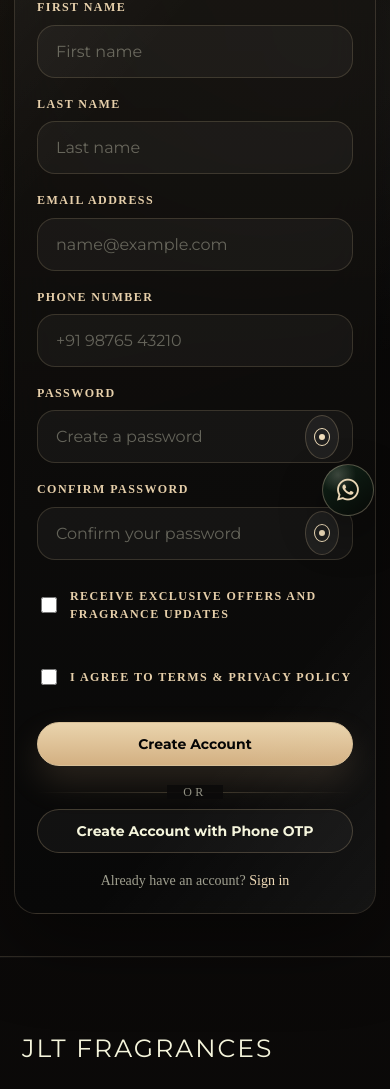
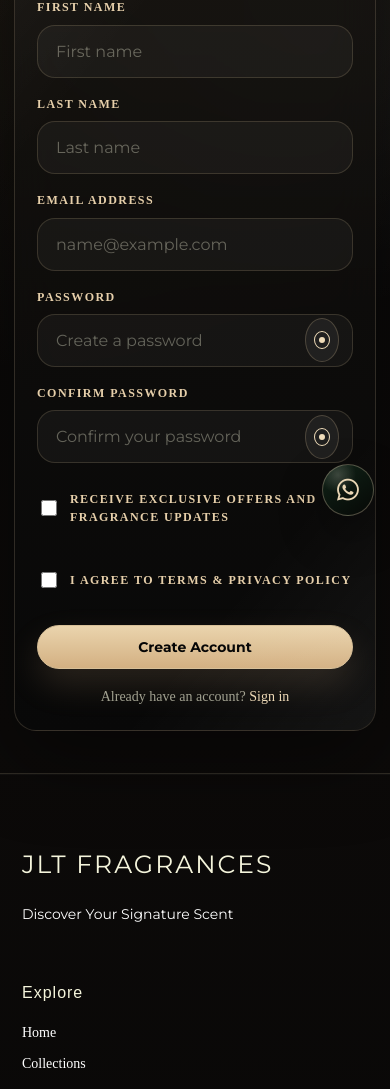
Before and after one commit to AdnanUmmer/JLT_Fragrances, a Django app: page /signup/ in a window 390 px wide. Shown: the part 310-1399 px from the top of the page. Run offline with Django 5.2, Linux system fonts and the light colour scheme; tables that the repository leaves empty hold one stand-in row (values such as "Sample post"); some web fonts are replaced.

Commit message:
Fix Pillow issue and update mobile/UI improvements

```diff
--- a/perfume_site/settings.py
+++ b/perfume_site/settings.py
@@ -218,12 +218,6 @@ BRAND_LOGO_URL = os.getenv('BRAND_LOGO_URL', '')
 WHATSAPP_NUMBER = os.getenv('WHATSAPP_NUMBER', '')
 WHATSAPP_MESSAGE = os.getenv('WHATSAPP_MESSAGE', 'Hello JLT Fragrances, I would like help choosing a perfume.')
 
-# Phone OTP via Twilio SMS. In DEBUG, missing Twilio credentials use a local development OTP message.
-TWILIO_ACCOUNT_SID = os.getenv('TWILIO_ACCOUNT_SID', '')
-TWILIO_AUTH_TOKEN = os.getenv('TWILIO_AUTH_TOKEN', '')
-TWILIO_FROM_NUMBER = os.getenv('TWILIO_FROM_NUMBER', '')
-PHONE_OTP_EXPIRY_MINUTES = int(os.getenv('PHONE_OTP_EXPIRY_MINUTES', '10'))
-
 # ========================
 # TELEGRAM
 # ========================
--- a/requirements.txt
+++ b/requirements.txt
@@ -7,7 +7,6 @@ openpyxl>=3.1,<4
 psycopg[binary]>=3.2,<3.4
 python-dotenv>=1.0,<2
 razorpay>=1.4.2,<2
-requests>=2.32,<3
 setuptools>=69.5,<70
 wheel>=0.45,<1
 whitenoise>=6.9,<7
--- a/store/forms.py
+++ b/store/forms.py
@@ -70,17 +70,6 @@ class SignupForm(forms.Form):
             }
         ),
     )
-    phone_number = forms.CharField(
-        max_length=25,
-        required=False,
-        widget=forms.TextInput(
-            attrs={
-                "class": "lux-input",
-                "placeholder": "+91 98765 43210",
-                "autocomplete": "tel",
-            }
-        ),
-    )
     password = forms.CharField(
         widget=forms.PasswordInput(
             attrs={
@@ -136,56 +125,11 @@ class SignupForm(forms.Form):
         )
 
         profile = user.profile
-        profile.phone_number = self.cleaned_data.get("phone_number", "").strip()
         profile.receive_offers = self.cleaned_data.get("receive_offers", False)
-        profile.save()
+        profile.save(update_fields=["receive_offers", "updated_at"])
         return user
 
 
-
-class PhoneAuthStartForm(forms.Form):
-    phone_number = forms.CharField(
-        max_length=25,
-        widget=forms.TextInput(
-            attrs={
-                "class": "lux-input",
-                "placeholder": "+91 98765 43210",
-                "autocomplete": "tel",
-            }
-        ),
-    )
-    first_name = forms.CharField(
-        max_length=75,
-        required=False,
-        widget=forms.TextInput(attrs={"class": "lux-input", "placeholder": "First name"}),
-    )
-    last_name = forms.CharField(
-        max_length=75,
-        required=False,
-        widget=forms.TextInput(attrs={"class": "lux-input", "placeholder": "Last name"}),
-    )
-    receive_offers = forms.BooleanField(required=False)
-
-
-class PhoneOTPVerifyForm(forms.Form):
-    code = forms.CharField(
-        min_length=6,
-        max_length=6,
-        widget=forms.TextInput(
-            attrs={
-                "class": "lux-input otp-input",
-                "placeholder": "6-digit code",
-                "inputmode": "numeric",
-                "autocomplete": "one-time-code",
-            }
-        ),
-    )
-
-    def clean_code(self):
-        code = "".join(ch for ch in self.cleaned_data["code"] if ch.isdigit())
-        if len(code) != 6:
-            raise ValidationError("Enter the 6-digit verification code.")
-        return code
 
 class ProfileForm(forms.ModelForm):
     first_name = forms.CharField(
--- a/store/templates/store/signup.html
+++ b/store/templates/store/signup.html
@@ -9,6 +9,19 @@
         <form method="POST" class="auth-form auth-form-grid" data-loading-form>
             {% csrf_token %}
             <input type="hidden" name="next" value="{{ next }}">
+
+            {% if google_login_url %}
+                <div class="auth-field auth-field-full">
+                    <a href="{{ google_login_url }}" class="luxury-google-btn">
+                        <span class="google-mark">G</span>
+                        Continue with Google
+                    </a>
+                </div>
+
+                <div class="auth-field auth-field-full">
+                    <div class="auth-divider"><span>OR</span></div>
+                </div>
+            {% endif %}
 
             <div class="auth-field">
                 <label for="{{ form.first_name.id_for_label }}">First Name</label>
@@ -26,12 +39,6 @@
                 <label for="{{ form.email.id_for_label }}">Email Address</label>
                 {{ form.email }}
                 {% if form.email.errors %}<small class="auth-error">{{ form.email.errors.0 }}</small>{% endif %}
-            </div>
-
-            <div class="auth-field">
-                <label for="{{ form.phone_number.id_for_label }}">Phone Number</label>
-                {{ form.phone_number }}
-                {% if form.phone_number.errors %}<small class="auth-error">{{ form.phone_number.errors.0 }}</small>{% endif %}
             </div>
 
             <div class="auth-field">
@@ -78,21 +85,6 @@
                 </button>
             </div>
 
-            <div class="auth-field auth-field-full">
-                <div class="auth-divider"><span>OR</span></div>
-
-                <a href="{% url 'phone_auth_start' 'signup' %}{% if next %}?next={{ next|urlencode }}{% endif %}" class="luxury-secondary-btn full-width">Create Account with Phone OTP</a>
-            </div>
-
-            {% if google_login_url %}
-                <div class="auth-field auth-field-full">
-                    <a href="{{ google_login_url }}" class="luxury-google-btn">
-                        <span class="google-mark">G</span>
-                        Continue with Google
-                    </a>
-                </div>
-            {% endif %}
-
             <p class="auth-switch auth-field-full">
                 Already have an account?
                 <a href="{% url 'login' %}{% if next %}?next={{ next|urlencode }}{% endif %}">Sign in</a>
--- a/store/urls.py
+++ b/store/urls.py
@@ -29,8 +29,6 @@ urlpatterns = [
 
     path('login/', views.login_view, name='login'),
     path('signup/', views.signup_view, name='signup'),
-    path('phone-auth/<str:purpose>/', views.phone_auth_start, name='phone_auth_start'),
-    path('phone-auth/<str:purpose>/verify/', views.phone_auth_verify, name='phone_auth_verify'),
     path('logout/', views.logout_view, name='logout'),
     path('account/', views.account_view, name='account'),
     path('my-orders/', views.my_orders, name='my_orders'),
--- a/store/views.py
+++ b/store/views.py
@@ -1,7 +1,4 @@
-import hashlib
 import json
-import re
-import secrets
 import logging
 from datetime import timedelta
 from decimal import Decimal, InvalidOperation
@@ -29,12 +26,10 @@ from .forms import (
     CheckoutForm,
     LuxuryAuthenticationForm,
     NewsletterPreferencesForm,
-    PhoneAuthStartForm,
-    PhoneOTPVerifyForm,
     ProfileForm,
     SignupForm,
 )
-from .models import AboutSection, CollectionCard, HeroSection, NoteImage, Order, PhoneOTP, Product, ProductImage, SavedAddress, SiteSetting, Variant, WishlistItem
+from .models import AboutSection, CollectionCard, HeroSection, NoteImage, Order, Product, ProductImage, SavedAddress, SiteSetting, Variant, WishlistItem
 
 logger = logging.getLogger(__name__)
 User = get_user_model()
@@ -1190,70 +1185,6 @@ def collection(request, category):
     )
 
 
-
-def _normalize_phone_number(value):
-    value = (value or "").strip()
-    digits = "".join(ch for ch in value if ch.isdigit())
-    if not digits:
-        return ""
-    if value.startswith("+"):
-        return f"+{digits}"
-    if len(digits) == 10:
-        return f"+91{digits}"
-    return f"+{digits}"
-
-
-def _hash_otp(code):
-    return hashlib.sha256(code.encode("utf-8")).hexdigest()
-
-
-def _phone_profile(phone_number):
-    return UserProfile.objects.select_related("user").filter(phone_number=phone_number).first()
-
-
-def _send_phone_otp(phone_number, code):
-    if settings.TWILIO_ACCOUNT_SID and settings.TWILIO_AUTH_TOKEN and settings.TWILIO_FROM_NUMBER:
-        try:
-            import requests
-
-            response = requests.post(
-                f"https://api.twilio.com/2010-04-01/Accounts/{settings.TWILIO_ACCOUNT_SID}/Messages.json",
-                data={
-                    "From": settings.TWILIO_FROM_NUMBER,
-                    "To": phone_number,
-                    "Body": f"Your JLT Fragrances verification code is {code}. It expires in {settings.PHONE_OTP_EXPIRY_MINUTES} minutes.",
-                },
-                auth=(settings.TWILIO_ACCOUNT_SID, settings.TWILIO_AUTH_TOKEN),
-                timeout=12,
-            )
-            response.raise_for_status()
-            return True, "Verification code sent."
-        except Exception as exc:
-            logger.exception("Twilio OTP delivery failed for %s: %s", phone_number, exc)
-            return False, "We could not send an OTP right now. Please try again."
-
-    if settings.DEBUG:
-        return True, f"Development OTP: {code}"
-
-    return False, "Phone OTP is not configured yet. Please use email or Google login."
-
-
-def _create_phone_otp(phone_number, purpose, form):
-    code = f"{secrets.randbelow(1000000):06d}"
-    otp = PhoneOTP.objects.create(
-        phone_number=phone_number,
-        purpose=purpose,
-        code_hash=_hash_otp(code),
-        first_name=form.cleaned_data.get("first_name", "").strip(),
-        last_name=form.cleaned_data.get("last_name", "").strip(),
-        receive_offers=form.cleaned_data.get("receive_offers", False),
-        expires_at=timezone.now() + timedelta(minutes=settings.PHONE_OTP_EXPIRY_MINUTES),
-    )
-    sent, message = _send_phone_otp(phone_number, code)
-    if not sent:
-        otp.delete()
-    return sent, message
-
 def signup_view(request):
     if request.user.is_authenticated:
         return redirect("account")
@@ -1310,116 +1241,6 @@ def login_view(request):
             "form": form,
             "next": next_url,
             "google_login_url": _google_login_url(next_url),
-            "wishlist_items": get_wishlist_ids(request),
-        },
-    )
-
-
-
-def phone_auth_start(request, purpose):
-    if purpose not in {PhoneOTP.SIGNUP, PhoneOTP.LOGIN}:
-        return redirect("login")
-    if request.user.is_authenticated:
-        return redirect("account")
-
-    next_url = _get_safe_redirect(request)
-    form = PhoneAuthStartForm(request.POST or None)
-
-    if request.method == "POST" and form.is_valid():
-        phone_number = _normalize_phone_number(form.cleaned_data["phone_number"])
-        if not phone_number:
-            form.add_error("phone_number", "Enter a valid phone number.")
-        elif purpose == PhoneOTP.LOGIN and not _phone_profile(phone_number):
-            form.add_error("phone_number", "No account exists with this phone number.")
-        elif purpose == PhoneOTP.SIGNUP and _phone_profile(phone_number):
-            form.add_error("phone_number", "An account with this phone number already exists. Please sign in instead.")
-        else:
-            sent, message = _create_phone_otp(phone_number, purpose, form)
-            if sent:
-                request.session["pending_phone_auth"] = {
-                    "phone_number": phone_number,
-                    "purpose": purpose,
-                    "next": next_url,
-                }
-                request.session.modified = True
-                messages.info(request, message)
-                return redirect("phone_auth_verify", purpose=purpose)
-            messages.error(request, message)
-
-    return render(
-        request,
-        "store/phone_auth_start.html",
-        {
-            "form": form,
-            "purpose": purpose,
-            "next": next_url,
-            "wishlist_items": get_wishlist_ids(request),
-        },
-    )
-
-
-def phone_auth_verify(request, purpose):
-    pending = request.session.get("pending_phone_auth") or {}
-    phone_number = pending.get("phone_number")
-    if pending.get("purpose") != purpose or purpose not in {PhoneOTP.SIGNUP, PhoneOTP.LOGIN} or not phone_number:
-        messages.error(request, "Your phone verification session has expired.")
-        return redirect("phone_auth_start", purpose=purpose if purpose in {PhoneOTP.SIGNUP, PhoneOTP.LOGIN} else PhoneOTP.LOGIN)
-
-    form = PhoneOTPVerifyForm(request.POST or None)
-    otp = PhoneOTP.objects.filter(
-        phone_number=phone_number,
-        purpose=purpose,
-        consumed_at__isnull=True,
-        expires_at__gt=timezone.now(),
-    ).first()
-
-    if request.method == "POST" and form.is_valid():
-        if not otp:
-            form.add_error("code", "This code has expired. Please request a new one.")
-        elif otp.attempts >= 5:
-            form.add_error("code", "Too many attempts. Please request a new code.")
-        elif otp.code_hash != _hash_otp(form.cleaned_data["code"]):
-            otp.attempts += 1
-            otp.save(update_fields=["attempts"])
-            form.add_error("code", "Incorrect verification code.")
-        else:
-            otp.consumed_at = timezone.now()
-            otp.save(update_fields=["consumed_at"])
-            profile = _phone_profile(phone_number)
-            if purpose == PhoneOTP.SIGNUP and not profile:
-                base_username = re.sub(r"\D+", "", phone_number) or secrets.token_hex(4)
-                username = f"phone_{base_username}"
-                if User.objects.filter(username=username).exists():
-                    username = f"{username}_{secrets.token_hex(3)}"
-                user = User.objects.create_user(
-                    username=username,
-                    first_name=otp.first_name,
-                    last_name=otp.last_name,
-                    password=None,
-                )
-                profile = user.profile
-                profile.phone_number = phone_number
-                profile.receive_offers = otp.receive_offers
-                profile.save(update_fields=["phone_number", "receive_offers"])
-            elif profile:
-                user = profile.user
-            else:
-                messages.error(request, "No account exists with this phone number.")
-                return redirect("phone_auth_start", purpose=PhoneOTP.LOGIN)
-
-            login(request, user, backend="django.contrib.auth.backends.ModelBackend")
-            request.session.pop("pending_phone_auth", None)
-            request.session.modified = True
-            messages.success(request, "Phone number verified.")
-            return redirect(pending.get("next") or reverse("account"))
-
-    return render(
-        request,
-        "store/phone_auth_verify.html",
-        {
-            "form": form,
-            "purpose": purpose,
-            "phone_number": phone_number,
             "wishlist_items": get_wishlist_ids(request),
         },
     )
```
Also changed, not shown: store/admin.py (+0 -11 lines), store/models.py (+0 -28 lines), store/templates/store/home.html (+37 -100 lines), store/templates/store/login.html (+9 -11 lines), store/templates/store/phone_auth_start.html (deleted, +0 -50 lines), store/templates/store/phone_auth_verify.html (deleted, +0 -30 lines), store/migrations/0015_delete_phoneotp.py (added).
